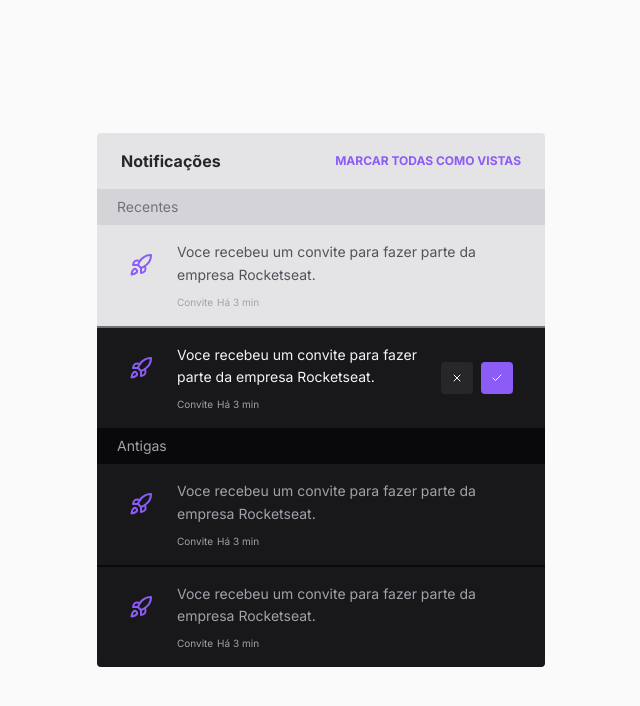
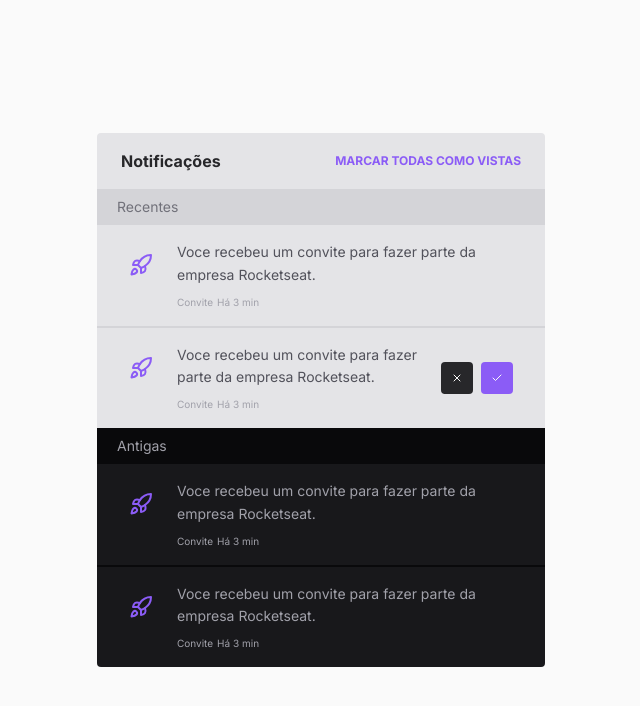
Before and after one commit to AlexMarquesAlves/widget-notification, a Next.js app: page / in a window 1280 px wide. Shown: the top 706 px of the page, without its empty margins (319-959 px from the left). Built offline with nearby package versions, Linux system fonts and the light colour scheme.

Commit message:
style: Change divide line color in notification blocks in Widget component
* Change divider color from zinc-500 to zinc-300 in the first notification block
* Change background color from zinc-900 to z

```diff
--- a/src/components/Widget.tsx
+++ b/src/components/Widget.tsx
@@ -23,7 +23,7 @@ export function Widget({ children }: WidgetProps) {
             Recentes
           </div>
 
-          <div className="divide-y-2 divide-zinc-500 dark:divide-zinc-950">
+          <div className="divide-y-2 divide-zinc-300 dark:divide-zinc-950">
             {/* notification block */}
             <div className="bg-zinc-200 dark:bg-zinc-900 px-8 py-4 flex items-start gap-6">
               <Rocket className="h-6 w-6 text-violet-500 mt-3" />
@@ -39,10 +39,10 @@ export function Widget({ children }: WidgetProps) {
               </div>
             </div>
             {/* notification block */}
-            <div className="bg-zinc-900 px-8 py-4 flex items-start gap-6">
+            <div className="bg-zinc-200 dark:bg-zinc-900 px-8 py-4 flex items-start gap-6">
               <Rocket className="h-6 w-6 text-violet-500 mt-3" />
               <div className="flex-1 flex flex-col gap-2">
-                <p className="text-sm leading-relaxed text-zinc-100">
+                <p className="text-sm leading-relaxed text-zinc-600 dark:text-zinc-100">
                   Voce recebeu um convite para fazer parte da empresa
                   Rocketseat.
                 </p>
```
